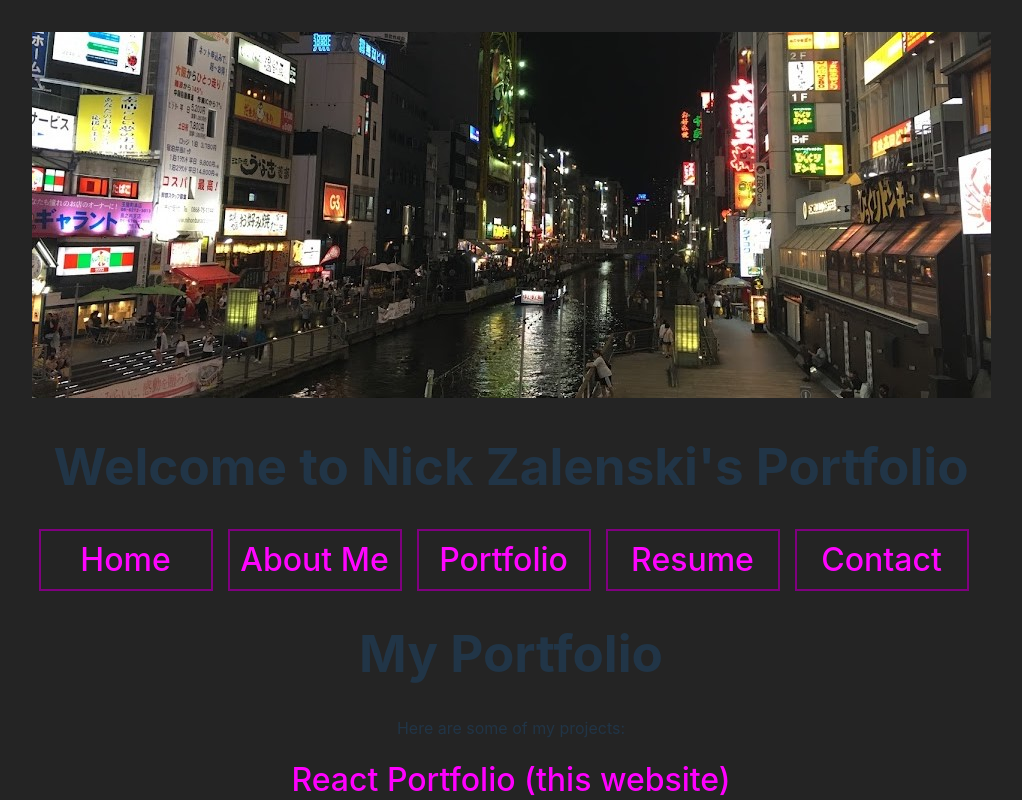
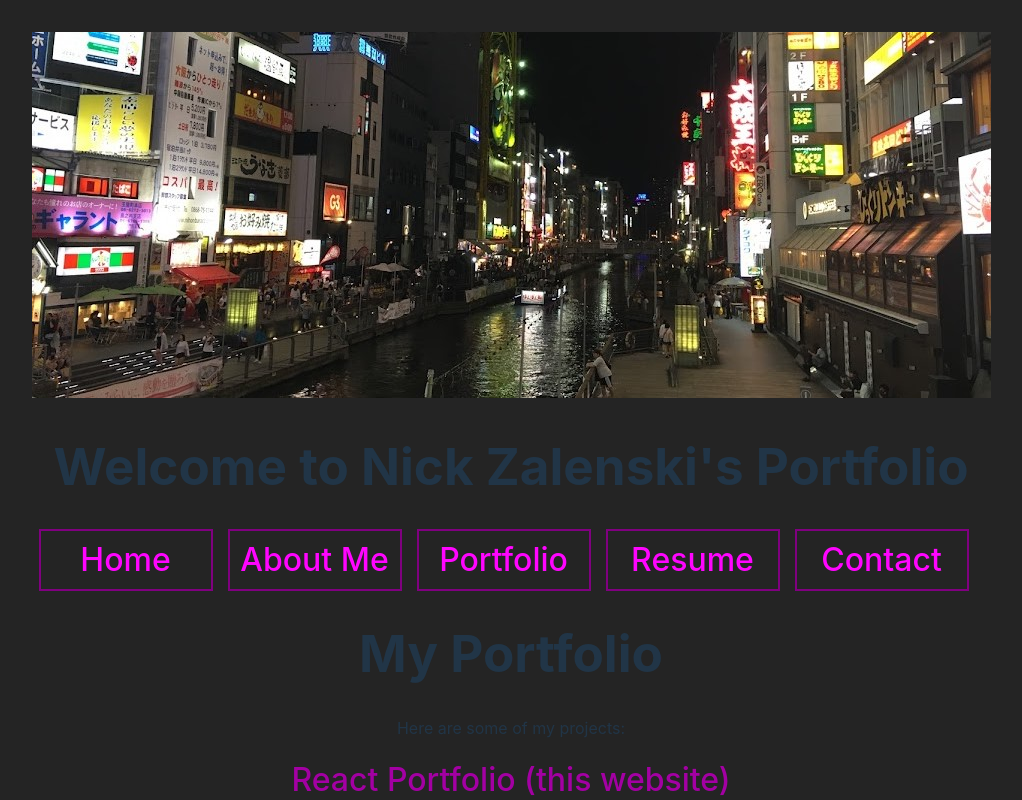
Before and after one commit to ElBoyTM/React-Portfolio, a React (Vite) app in the folder Develop/: page /Portfolio in a window 1280 px wide. In both pictures the pointer is over the link "React Portfolio (this website)". Shown: the top 800 px of the page, without its empty margins (129-1151 px from the left). Built offline with nearby package versions, Linux system fonts and the light colour scheme.

Commit message:
added hover functionality to projectLink

```diff
--- a/Develop/src/components/Project.css
+++ b/Develop/src/components/Project.css
@@ -8,3 +8,7 @@
     font-size: 2rem;
     color: magenta;
 }
+
+#projectLink:hover {
+    color: rgb(163, 0, 163);
+}
```
